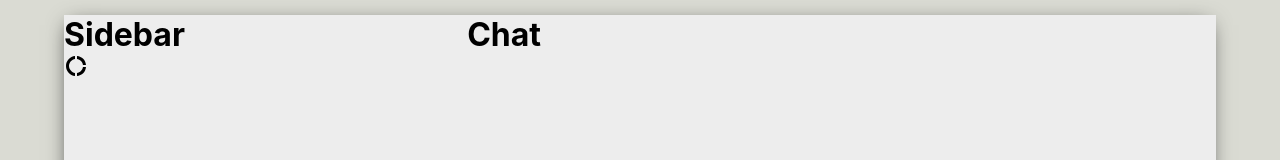
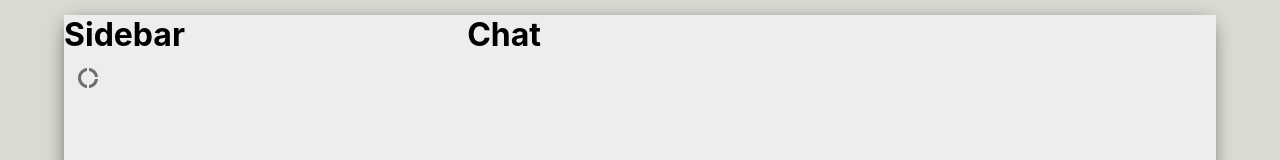
Before and after one commit to raidondesu/WhatsApp, a React (Create React App) app in the folder whatsapp/: page / in a window 1280 px wide. Shown: the top 160 px of the page. Built offline with nearby package versions, Linux system fonts and the light colour scheme.

Commit message:
Button Functionality to Donut Icon

```diff
--- a/whatsapp/src/sidebar.js
+++ b/whatsapp/src/sidebar.js
@@ -1,13 +1,16 @@
 import React from "react";
 import "./sidebar.css";
 import DonutLargeIcon from "@material-ui/icons/DonutLarge";
+import { Avatar, IconButton } from "@material-ui/core";
 function Sidebar() {
   return (
     <div className="sidebar">
       <h1>Sidebar</h1>
       <div className="sidebar__header">
         <div className="sidebar__headerRight">
-          <DonutLargeIcon />
+          <IconButton>
+            <DonutLargeIcon />
+          </IconButton>
         </div>
       </div>
     </div>
```
